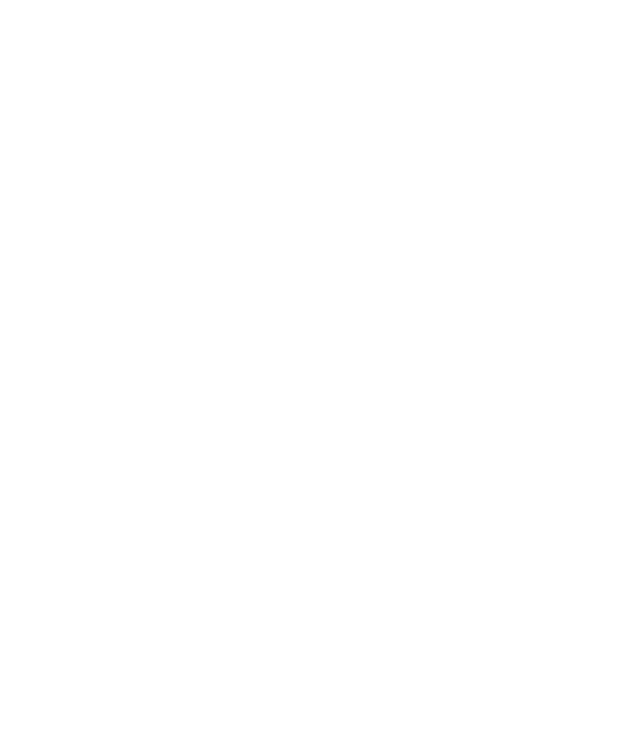
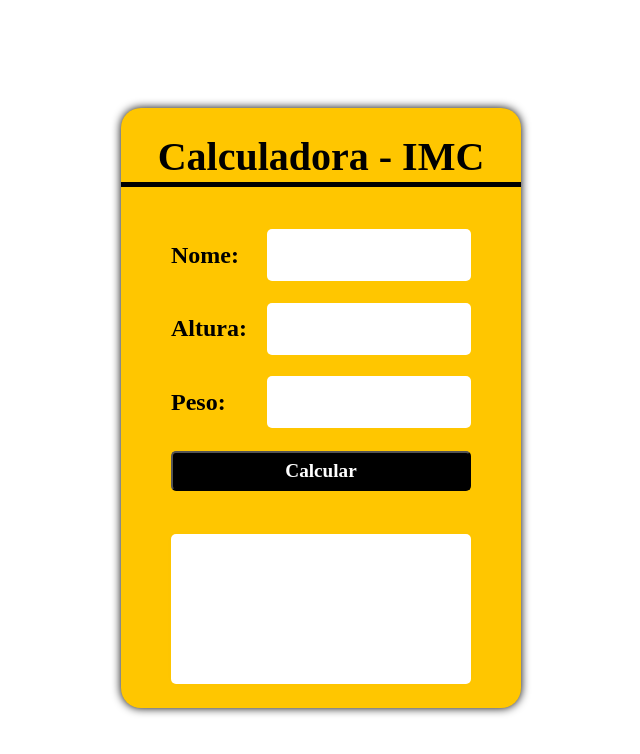
Before and after one commit to AntonioFernando0/calculadora, a plain HTML site: page index.html in a window 1280 px wide. Shown: the whole page, without its empty margins (327-967 px from the left). Drawn offline with Linux system fonts and the light colour scheme.

Commit message:
Calculadora
Calculadora para saber o IMC.

```diff
--- /dev/null
+++ b/imc.js
@@ -0,0 +1,43 @@
+const calcular = document.getElementById('calcular');
+
+function imc () {
+    const nome = document.getElementById('nome').value;
+    let altura = document.getElementById('altura').value;
+    let peso = document.getElementById('peso').value;
+    const resultado = document.getElementById('resultado');
+
+    // Expressão regular para validar números de ponto flutuante (com ponto ou vírgula)
+    const regex = /^[0-9]+([.,][0-9]+)?$/;
+
+    if (nome !== '' && regex.test(altura) && regex.test(peso)) {
+
+        // Substitui a vírgula por um ponto, se necessário
+        altura = parseFloat(altura.replace(',', '.'));
+        peso = parseFloat(peso.replace(',', '.'));
+
+        const valorIMC = (peso / (altura * altura)).toFixed(1);
+
+        let classificacao = '';
+
+        if (valorIMC < 18.5){
+            classificacao = 'abaixo do peso.';
+        }else if (valorIMC < 25) {
+            classificacao = 'com peso ideal. Parabéns!!!';
+        }else if (valorIMC < 30){
+            classificacao = 'levemente acima do peso.';
+        }else if (valorIMC < 35){
+            classificacao = 'com obesidade grau I.';
+        }else if (valorIMC < 40){
+            classificacao = 'com obesidade grau II';
+        }else {
+            classificacao = 'com obesidade grau III. Cuidado!!';
+        }
+
+        resultado.textContent = `${nome}, seu IMC é ${valorIMC} e você está ${classificacao}`;
+
+    } else {
+        resultado.textContent = 'Preencha todos os campos corretamente! Exemplo de altura: 1.75 ou 1,75';
+    }
+}
+
+calcular.addEventListener('click', imc);
--- a/index.html
+++ b/index.html
@@ -1,12 +1,35 @@
 <!DOCTYPE html>
-<html lang="en">
+<html lang="pt-br">
 <head>
     <meta charset="UTF-8">
     <meta name="viewport" content="width=device-width, initial-scale=1.0">
     <link rel="shortcut icon" href="imagem/calculate-svgrepo-com.svg" type="image/x-icon">
+    <link rel="stylesheet" href="style.css">
     <title>Calculadora</title>
 </head>
 <body>
 
+    <main>
+
+        <div class="container">
+            <div class="title"> Calculadora - IMC </div>
+            <div class="input">
+                <label>Nome:</label>
+                <input type="text" id='nome' autocomplete="off">
+            </div>
+            <div class="input">
+                <label>Altura:</label>
+                <input type="number" id='altura' autocomplete="off">
+            </div>
+            <div class="input">
+                <label>Peso:</label>
+                <input type="number" id='peso' autocomplete="off">
+            </div>
+            <button id='calcular'>Calcular</button>
+
+            <div class="result" id='resultado'></div>
+          </div>
+    </main>
+    <script src="./imc.js"></script>
 </body>
 </html>
--- /dev/null
+++ b/style.css
@@ -0,0 +1,79 @@
+main{
+    display: flex;
+    width: 100vw;
+    height: 100vh;
+    justify-content: center;
+    align-items: center;
+
+  }
+
+  .container{
+    display: flex;
+    flex-direction: column;
+    background: rgb(255,198,0);
+    width: 400px;
+    height: 600px;
+    align-items: center;
+    justify-content: space-evenly;
+    border-radius: 20px;
+    box-shadow: 0 0 10px black;
+  }
+
+  .title{
+    display: flex;
+    justify-content: center;
+    align-items: center;
+    width: 100%;
+    height: 50px;
+    font: bold 2.5rem serif;
+    border-bottom: solid 5px black;
+    margin-bottom: 20px;
+  }
+
+  .input {
+    display: flex;
+    width: 300px;
+    height: 50px;
+    justify-content: space-between;
+    align-items: center;
+  }
+  .input input {
+    width: 200px;
+    height: 50px;
+    border-radius: 5px;
+    border:none;
+    outline: 0;
+    font: bold 1.5rem serif;
+    text-align: center;
+  }
+
+  .input label {
+    font: bold 1.5rem serif;
+  }
+
+  button{
+    width: 300px;
+    height: 40px;
+    font: bold 1.2rem serif;
+    background: #000;
+    color: white;
+    outline: none;
+    border-radius: 5px;
+    cursor: pointer;
+  }
+
+  .result{
+    display: flex;
+    margin-top: 20px;
+    align-items: center;
+    width: 300px;
+    height: 150px;
+    border-radius: 5px;
+    font: arial ;
+    box-shadow: 0px 0px 10px rgba(0, 0, 0, 0.014);
+    background: white;
+    color: rgb(7, 7, 7);
+    padding: 20px;
+    box-sizing: border-box;
+    user-select: none;
+  }
```
